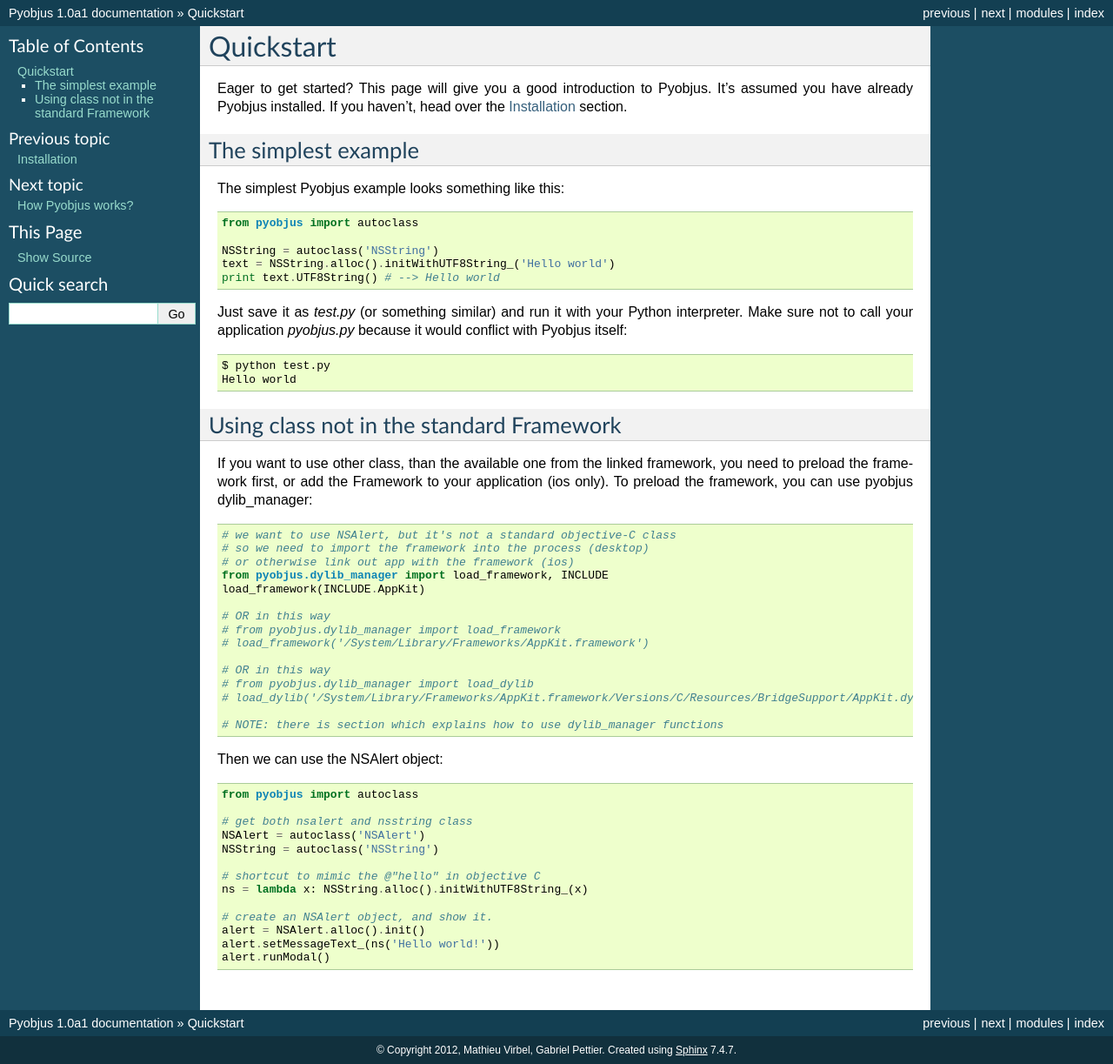
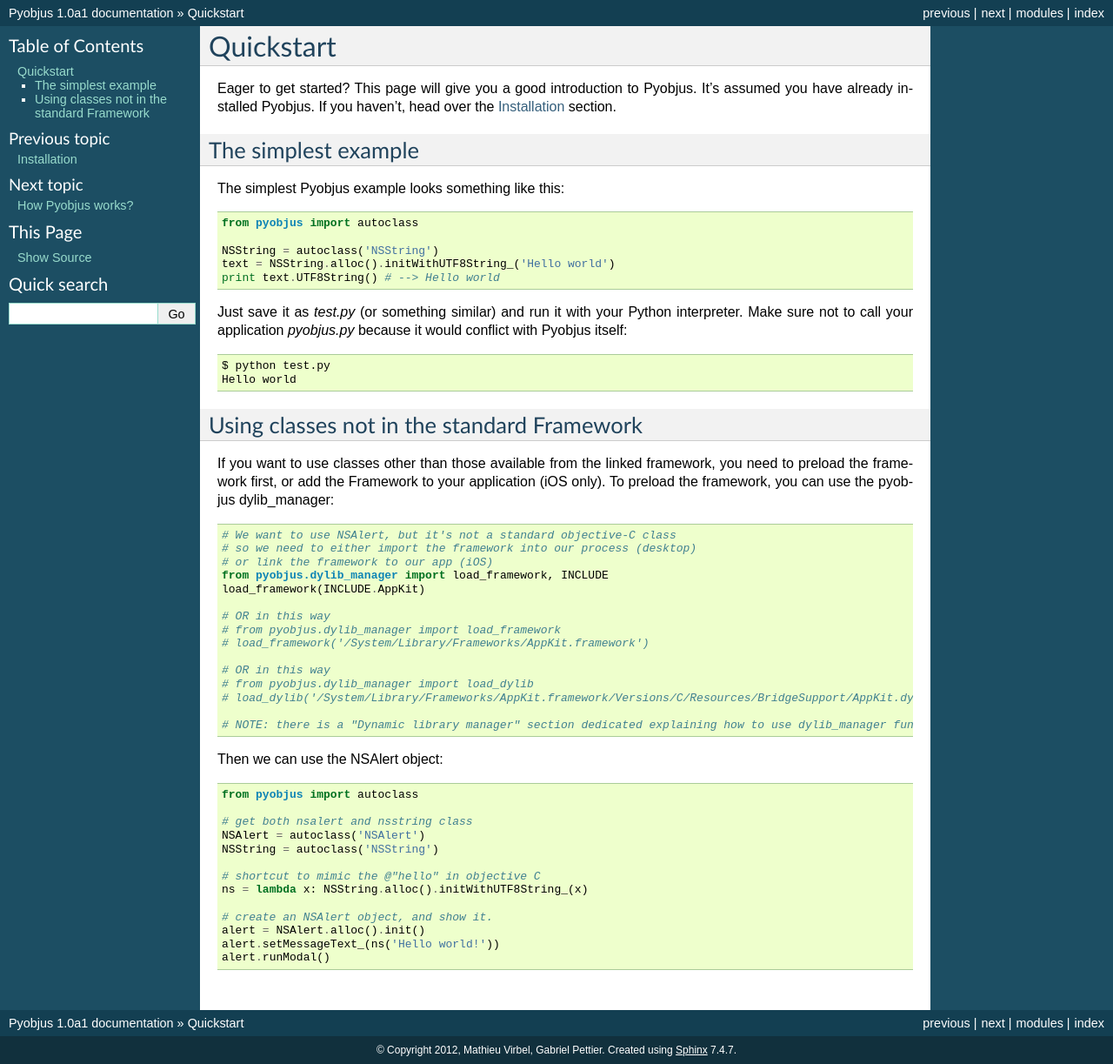
Before and after one commit to kivy/pyobjus, a Sphinx documentation site: the page built from docs/source/quickstart.rst, in a window 1280 px wide. Shown: the whole page at 87% size. Built offline with Sphinx 7.4.7, drawn with Linux system fonts in a browser that asks for light colours.

Commit message:
doc: grammar tweaks

```diff
--- a/docs/source/quickstart.rst
+++ b/docs/source/quickstart.rst
@@ -3,12 +3,12 @@
 Quickstart
 ==========
 
-Eager to get started? This page will give you a good introduction to Pyobjus. It's assumed
-you have already Pyobjus installed. If you haven't, head over the
+Eager to get started? This page will give you a good introduction to Pyobjus.
+It's assumed you have already installed Pyobjus. If you haven't, head over the
 :ref:`installation` section.
 
 The simplest example
------------------
+--------------------
 
 The simplest Pyobjus example looks something like this::
 
@@ -25,16 +25,17 @@
     $ python test.py
     Hello world
 
-Using class not in the standard Framework
------------------------------------------
+Using classes not in the standard Framework
+-------------------------------------------
 
-If you want to use other class, than the available one from the linked
+If you want to use classes other than those available from the linked
 framework, you need to preload the framework first, or add the Framework to
-your application (ios only).  To preload the framework, you can use pyobjus dylib_manager::
+your application (iOS only).  To preload the framework, you can use the
+pyobjus dylib_manager::
 
-    # we want to use NSAlert, but it's not a standard objective-C class
-    # so we need to import the framework into the process (desktop)
-    # or otherwise link out app with the framework (ios)
+    # We want to use NSAlert, but it's not a standard objective-C class
+    # so we need to either import the framework into our process (desktop)
+    # or link the framework to our app (iOS)
     from pyobjus.dylib_manager import load_framework, INCLUDE
     load_framework(INCLUDE.AppKit)
 
@@ -46,7 +47,7 @@
     # from pyobjus.dylib_manager import load_dylib
     # load_dylib('/System/Library/Frameworks/AppKit.framework/Versions/C/Resources/BridgeSupport/AppKit.dylib')
 
-    # NOTE: there is section which explains how to use dylib_manager functions
+    # NOTE: there is a "Dynamic library manager" section dedicated explaining how to use dylib_manager functions
 
 Then we can use the NSAlert object::
 
```
